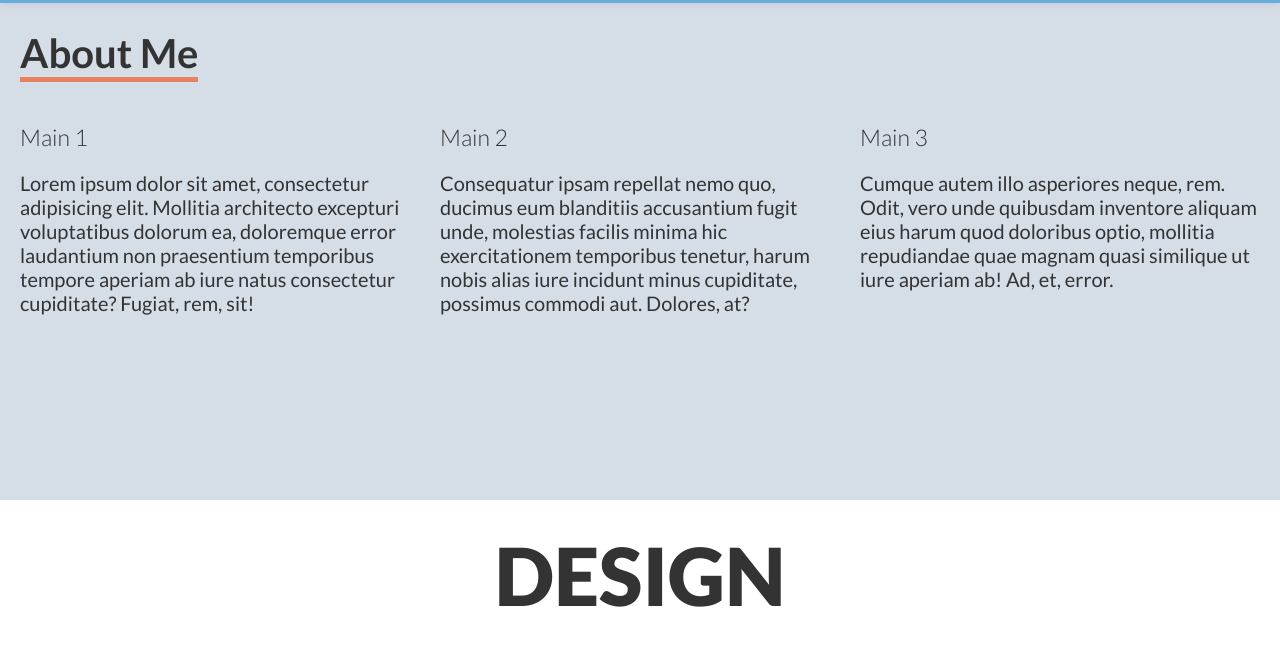
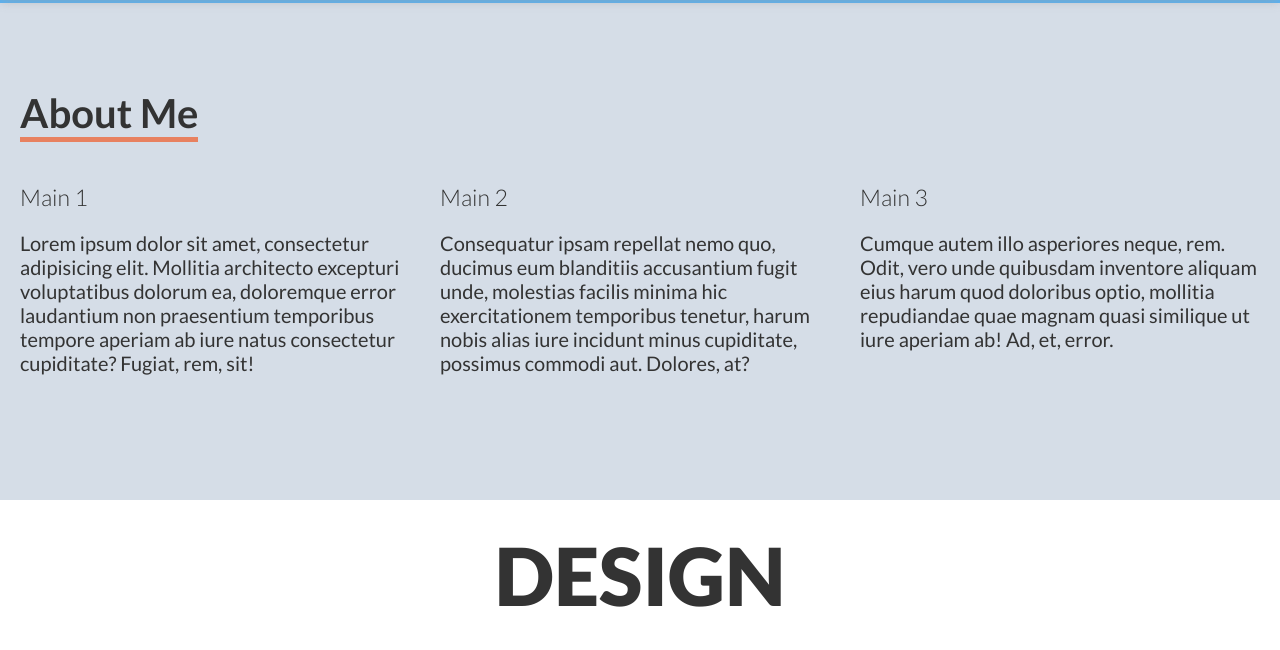
Before and after one commit to Lasky206/laskynet, a Jekyll site: the page built from index.md, in a window 1280 px wide and 1400 px high, scrolled down 338 px. Shown: the part 222-872 px from the top of the window. Built offline with Jekyll 4.4.1, drawn with Linux system fonts in a browser that asks for light colours; grey boxes are pictures that could not be loaded.

Commit message:
Small spacing tweaks

```diff
--- a/css/index.css
+++ b/css/index.css
@@ -74,6 +74,7 @@ layout: null
 .grid-wrapper {
   height: 100%;
   width: 100%;
+  padding-top: 3em;
   display: grid;
   grid-template-columns: 1fr repeat(6, minmax(80px, 200px)) 1fr;
   grid-template-rows: 1fr 1fr 1fr;
@@ -173,6 +174,7 @@ layout: null
 
   /* ---------- Section B ---------- */
   .grid-wrapper {
+    padding-top: 5em;
     grid-template-columns: 1fr repeat(6, minmax(auto, 200px)) 1fr;
     grid-template-rows: auto auto auto auto auto;
   }
```
Also changed, not shown: 1 other file.
